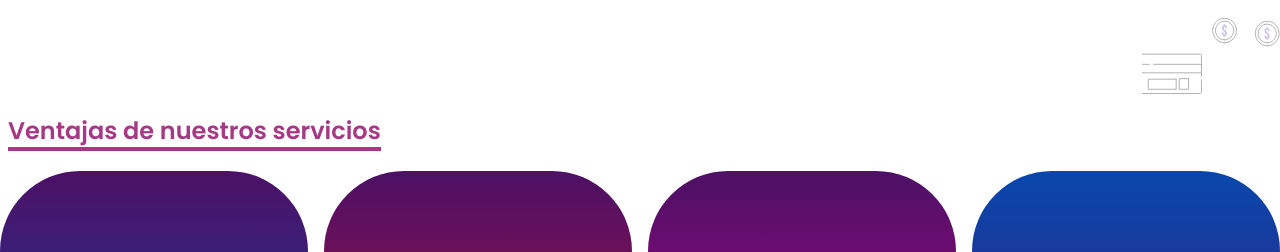
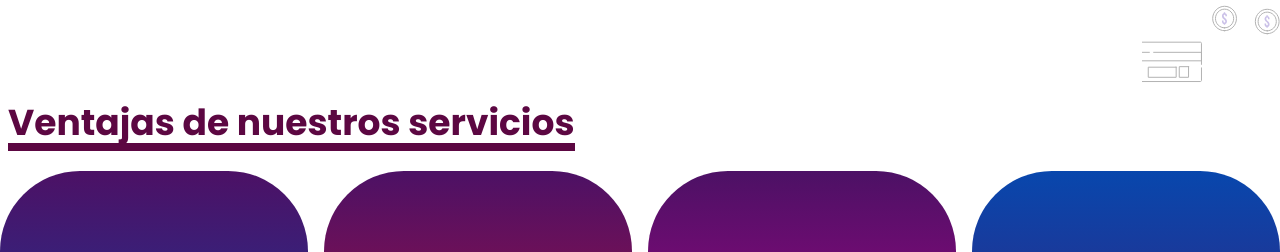
Before and after one commit to tghtechnology/client_Kafinanz_Landing_Page, a React (Vite) app: page / in a window 1280 px wide. Shown: the part 3342-3594 px from the top of the page. Built offline with nearby package versions, Linux system fonts and the light colour scheme.

Commit message:
Pequeñas modificaciones

```diff
--- a/src/components/Advantages.jsx
+++ b/src/components/Advantages.jsx
@@ -1,6 +1,6 @@
 const Advantages = () => {
   return (
-    <div className="md:h-[468px] relative flex flex-col justify-center items-center gap-2 md:gap-10 p-2 my-3 md:my-0 3xl:max-w-7xl mx-auto">
+    <div className="md:h-[456px] relative flex flex-col justify-center items-center gap-2 md:gap-10 p-2 my-3 md:my-0 3xl:max-w-7xl mx-auto">
       <h3 className="font-bold text-4xl text-center  bg-clip-text bg-gradient-to-b from-[#0847AD] to-[#4C1165] text-transparent z-10 uppercase">
         Servicio contable en línea
       </h3>
--- a/src/components/OurServices.jsx
+++ b/src/components/OurServices.jsx
@@ -3,15 +3,13 @@ const OurServices = () => {
   return (
     <div className="mb-6">
       <div className="max-w-7xl mx-auto my-5 px-2">
-        <h3 className="text-2xl text-pink-gray font-semibold text-center sm:text-start sm:w-max border-b-4 border-pink-gray">
+        <h3 className="text-4xl text-purple-black font-bold text-center sm:text-start sm:w-max border-b-8 border-purple-black">
           Ventajas de nuestros servicios
         </h3>
       </div>
       <div className="grid grid-cols-services-movil md:grid-cols-services-desktop place-content-center gap-4 font-semibold md:font-bold text-sm md:text-2xl leading-4">
         <article className="h-40 md:h-[336px] rounded-full md:rounded-[80px] p-2 flex flex-col justify-center text-center bg-gradient-to-b from-[#4C1165] to-[#0847AD]">
-          <p className="text-white">
-            Copia de seguridad en la nube.
-          </p>
+          <p className="text-white">Copia de seguridad en la nube.</p>
         </article>
         <article className="h-40 md:h-[336px] rounded-full md:rounded-[80px] p-2 flex flex-col justify-center text-center bg-gradient-to-b from-[#4C1165] to-[#CC0E34]">
           <p className="text-white">
```
